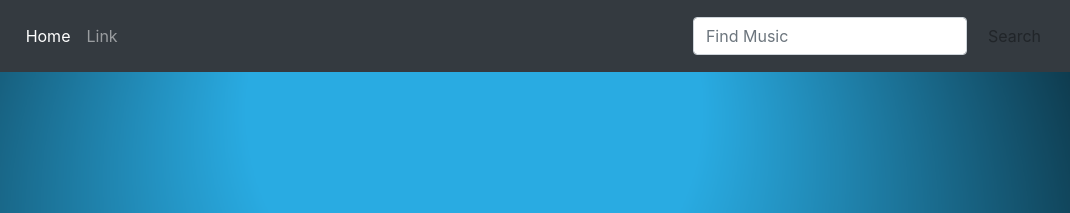
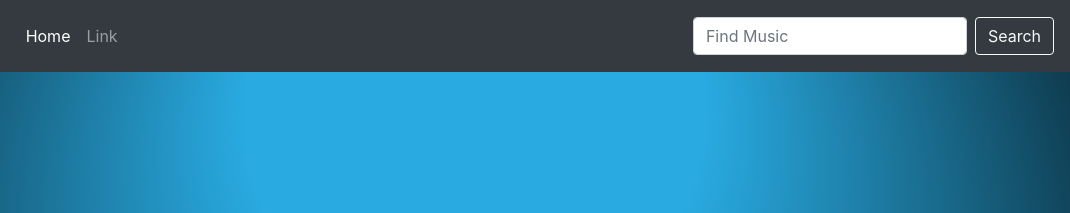
Before and after one commit to jacobhines91/Soundu, a plain HTML site: page home.html in a window 1280 px wide. Shown: the top 213 px of the page, 210-1280 px from the left. Drawn offline with nearby package versions, Linux system fonts and the light colour scheme; no server answers.

Commit message:
changed the style of the search button

```diff
--- a/home.html
+++ b/home.html
@@ -49,7 +49,7 @@
                               </ul>
                               <form class="form-inline my-2 my-lg-0">
                                 <input class="form-control mr-sm-2" id="search" type="search" placeholder="Find Music" aria-label="Search">
-                                <button class="btn btn-outline-1 my-2 my-sm-0" type="submit">Search</button>
+                                <button class="btn btn-outline-light my-2 my-sm-0" type="submit">Search</button>
                               </form>
                             </div>
                           </nav>
```
